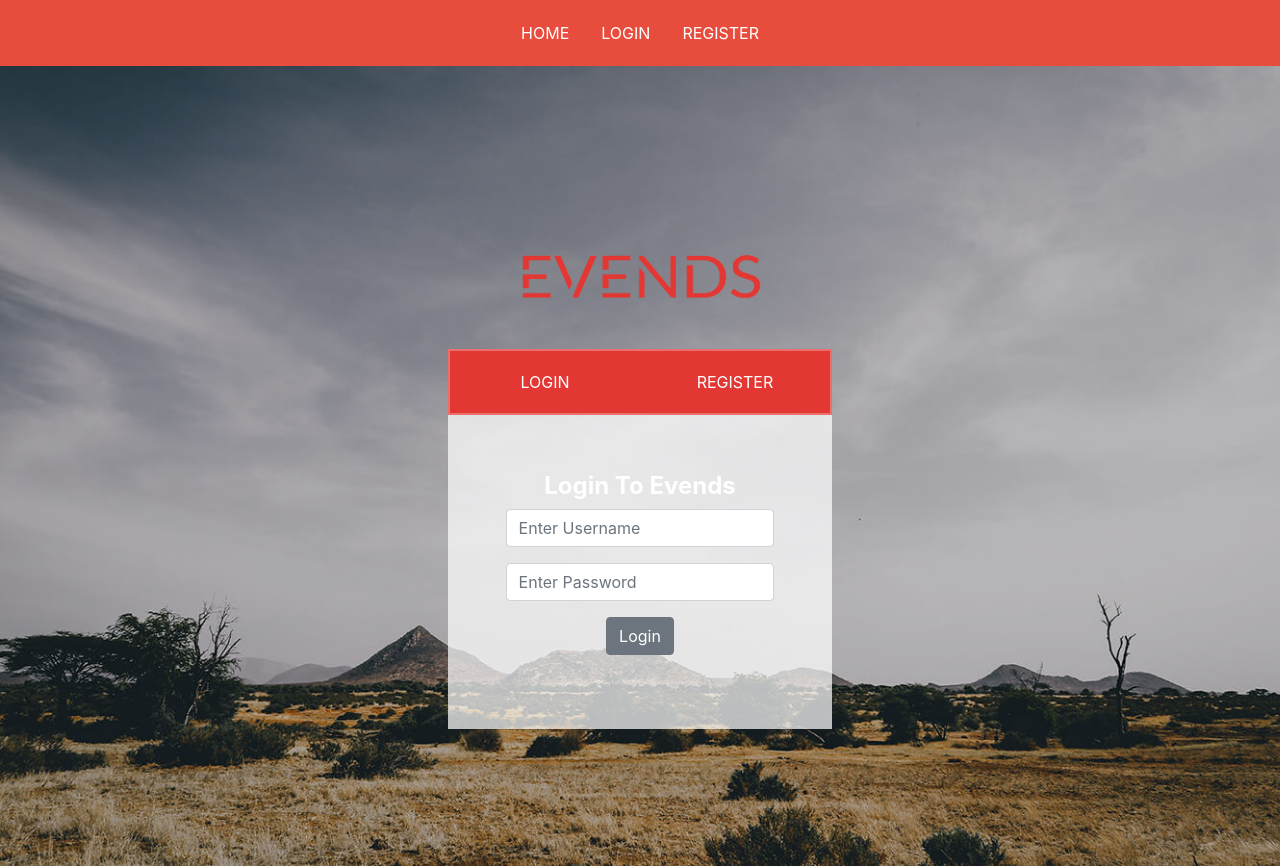
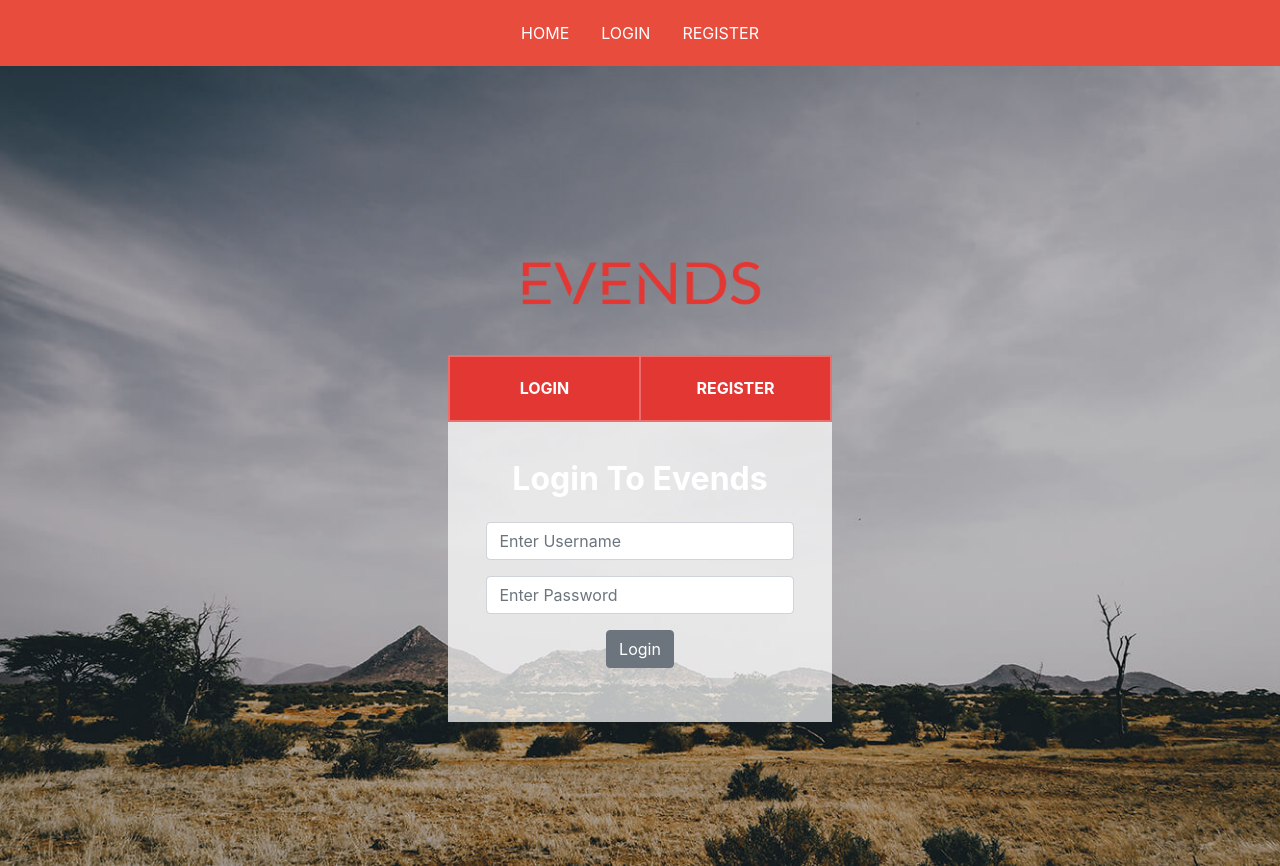
Before and after one commit to BW-African-Marketplace-5/front-end, a React (Create React App) app in the folder evends/: page / in a window 1280 px wide. Built offline with nearby package versions, Linux system fonts and the light colour scheme.

Commit message:
Styled Login/Register Form + Added StateLogic

```diff
--- a/evends/src/components/Login_Register/Login_Register.js
+++ b/evends/src/components/Login_Register/Login_Register.js
@@ -63,13 +63,27 @@ if (Login === 'Login'){
                 <Links onClick={Register}>Register</Links>
             </TopBar>
             <Form>
-            <Title>Register Now</Title>
+            <Title>Register</Title>
                 <FormGroup_S>
                     <Input
-                        id='username'
+                        id='Name'
                         type='text'
-                        name='username'
-                        placeholder='Enter Username'
+                        name='Name'
+                        placeholder='Name'
+                    />
+                      <Input
+                        id='LastName'
+                        type='text'
+                        name='LastName'
+                        placeholder='Last Name'
+                    />
+                </FormGroup_S>
+                <FormGroup_S>
+                    <Input
+                        type="email"
+                        name="email"
+                        id="email"
+                        placeholder="Email"
                     />
                 </FormGroup_S>
                 <FormGroup_S>
@@ -77,7 +91,15 @@ if (Login === 'Login'){
                         type="password"
                         name="password"
                         id="password"
-                        placeholder="Enter Password"
+                        placeholder="Password"
+                    />
+                </FormGroup_S>
+                <FormGroup_S>
+                    <Input
+                        type="password"
+                        name="validate_password"
+                        id="validate_password"
+                        placeholder="Confirm Password"
                     />
                 </FormGroup_S>
                 <FormGroup_S>
--- a/evends/src/components/Login_Register/Login_Register_Styles.jsx
+++ b/evends/src/components/Login_Register/Login_Register_Styles.jsx
@@ -5,18 +5,22 @@ import styled from 'styled-components';
 
 export const Form = styled.div`
     background:#ffffffb5;
-    padding: 15%;
+    padding: 10%;
 `
 export const TopBar = styled.div`
     width:100%;
     display:flex;
     justify-content: space-evenly;
     background-color: #e33734;
-    border: solid 2px #ffffff47;
+    border-top: solid 2px #ffffff47;
+    border-right: solid 2px #ffffff47;
+    border-bottom: solid 2px #ffffff47;
 `
 export const Links = styled(Link)`
     padding: 5%;
     width:50%;
+    border-left: solid 2px #ffffff47;
+    font-weight: bold;
 `
 export const FormWrapper = styled.div`
     width:30%
@@ -42,5 +46,6 @@ export const Logo = styled.img`
 export const Title = styled.h1`
     color:white;
     font-weight:bold;
-    font-size: 1.5rem;
+    font-size: 2rem;
+    padding-bottom: 5%;
 `
```
